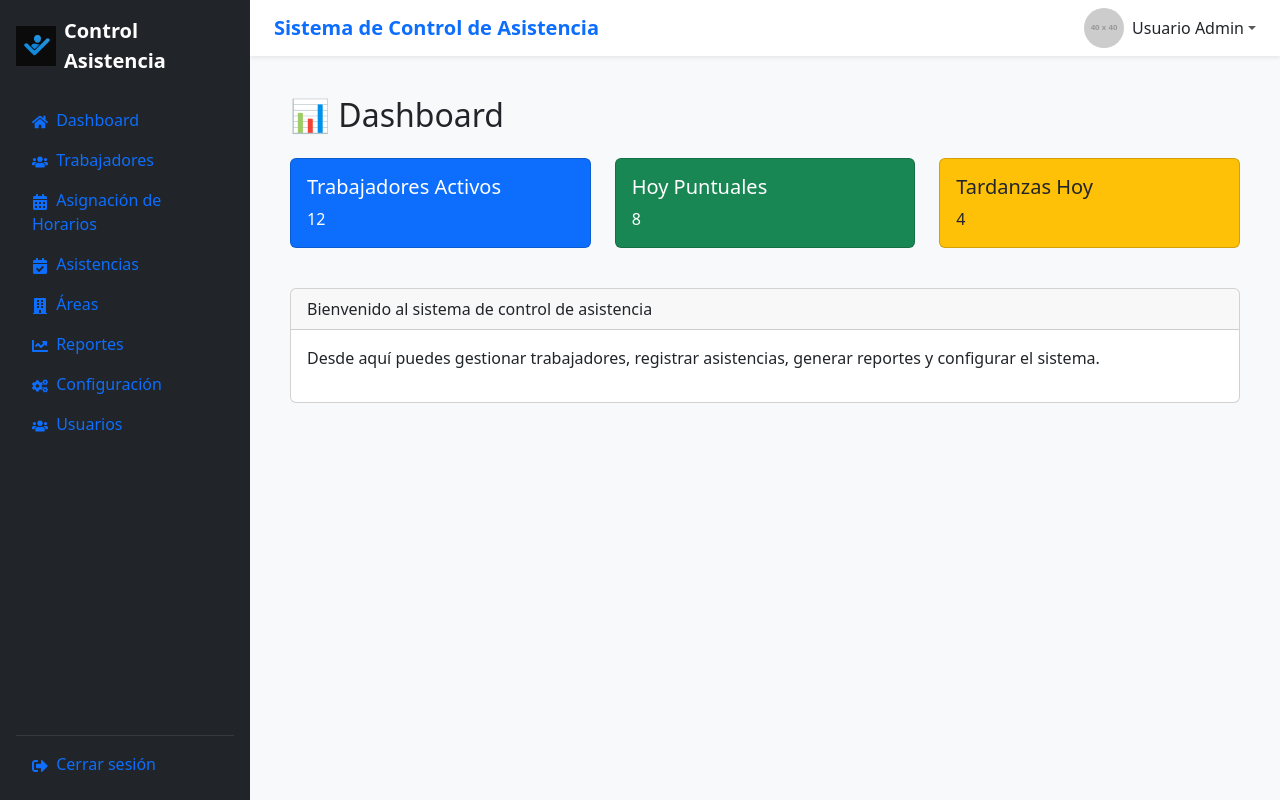
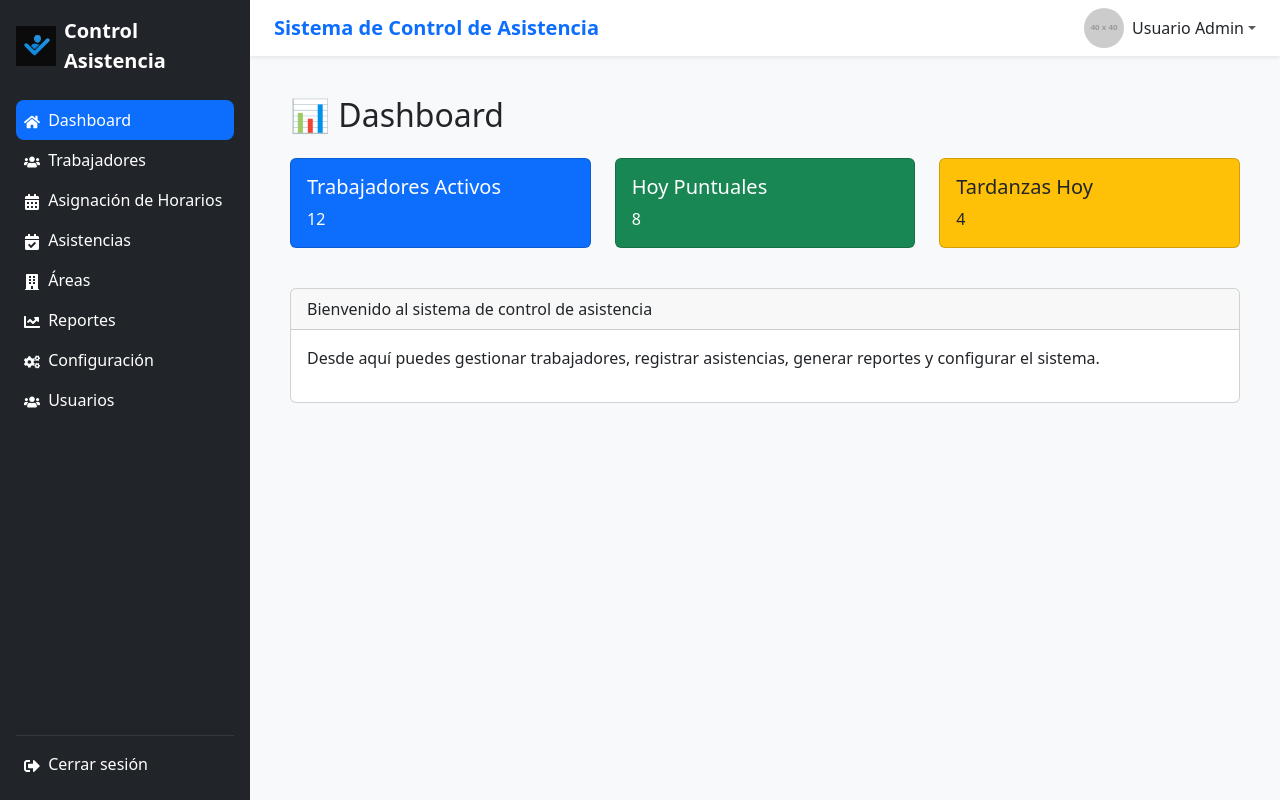
Before and after one commit to Gino-Risco/sistema-control, a React (Create React App) app in the folder frontend/: page / in a window 1280 px wide. Built offline with nearby package versions, Linux system fonts and the light colour scheme; no server answers.

Commit message:
Cambiar todo el estilo a claro

```diff
--- a/frontend/src/components/layout/Sidebar.css
+++ b/frontend/src/components/layout/Sidebar.css
@@ -1,9 +1,16 @@
 /* Sidebar.css */
-.bg-dark .text-white-50:hover {
-  background-color: rgba(255, 255, 255, 0.1) !important;
-  color: white !important;
+.sidebar-link {
+  color: #fff !important;
 }
 
-.bg-dark .text-danger:hover {
-  background-color: rgba(220, 53, 69, 0.1) !important;
+.sidebar-link:hover {
+  color: #fff !important;
 }
+
+.sidebar-link.text-danger {
+  color: #dc3545 !important; /* rojo de Bootstrap */
+}
+
+.sidebar-link.text-danger:hover {
+  color: #dc3545 !important;
+}
--- a/frontend/src/components/layout/Sidebar.js
+++ b/frontend/src/components/layout/Sidebar.js
@@ -16,14 +16,12 @@ import './Sidebar.css';
 const SidebarLink = ({to, icon, label, isDanger = false}) => {
   const getLinkClasses = ({ isActive}) => {
     const baseClasses = "d-flex align-items-center gap-2 p-2 rounded-3 text-decoration-none mb-1";
-    let textClass = "text-white-50";
+    let textClass = "text-white";
     let activeBgClass = "";
     if (isDanger) {
       textClass = "text-danger";
     } else if (isActive) {
-      activeBgClass = "bg-white bg-opacity-10 text-white";
-    } else {
-      textClass = 'text-white-50';
+      activeBgClass = "bg-white bg-opacity-10";
     }
     return [baseClasses, textClass, activeBgClass].filter(Boolean).join(" ");
   };
@@ -32,7 +30,7 @@ const SidebarLink = ({to, icon, label, isDanger = false}) => {
     as={NavLink}
     to={to}
     end
-      className={getLinkClasses}
+    className={`${getLinkClasses} sidebar-link`}
     aria-label={label}
   >
     {icon} <span className="ms-1">{label}</span>
@@ -72,7 +70,7 @@ const Sidebar = () => {
       </NavLink>
 
       {/* Menú principal */}
-      <Nav className="flex-column mb-auto">
+      <Nav variant="pills" className="flex-column mb-auto">
         <SidebarLink to="/" icon={<FaHome />} label="Dashboard" />
         <SidebarLink to="/trabajadores" icon={<FaUsers />} label="Trabajadores" />
         <SidebarLink to="/asignacion-horarios" icon={<FaCalendarAlt />} label="Asignación de Horarios" />
@@ -87,7 +85,7 @@ const Sidebar = () => {
       <hr className="text-secondary my-2" />
 
       {/* Menú de configuración y cierre de sesión */}
-      <Nav className="flex-column">
+      <Nav variant="pills" className="flex-column">
         <SidebarLink to="/logout" icon={<FaSignOutAlt />} label="Cerrar sesión" isDanger />
       </Nav>
     </div>
```
Lines whose indentation alone changed are shown as unchanged.
